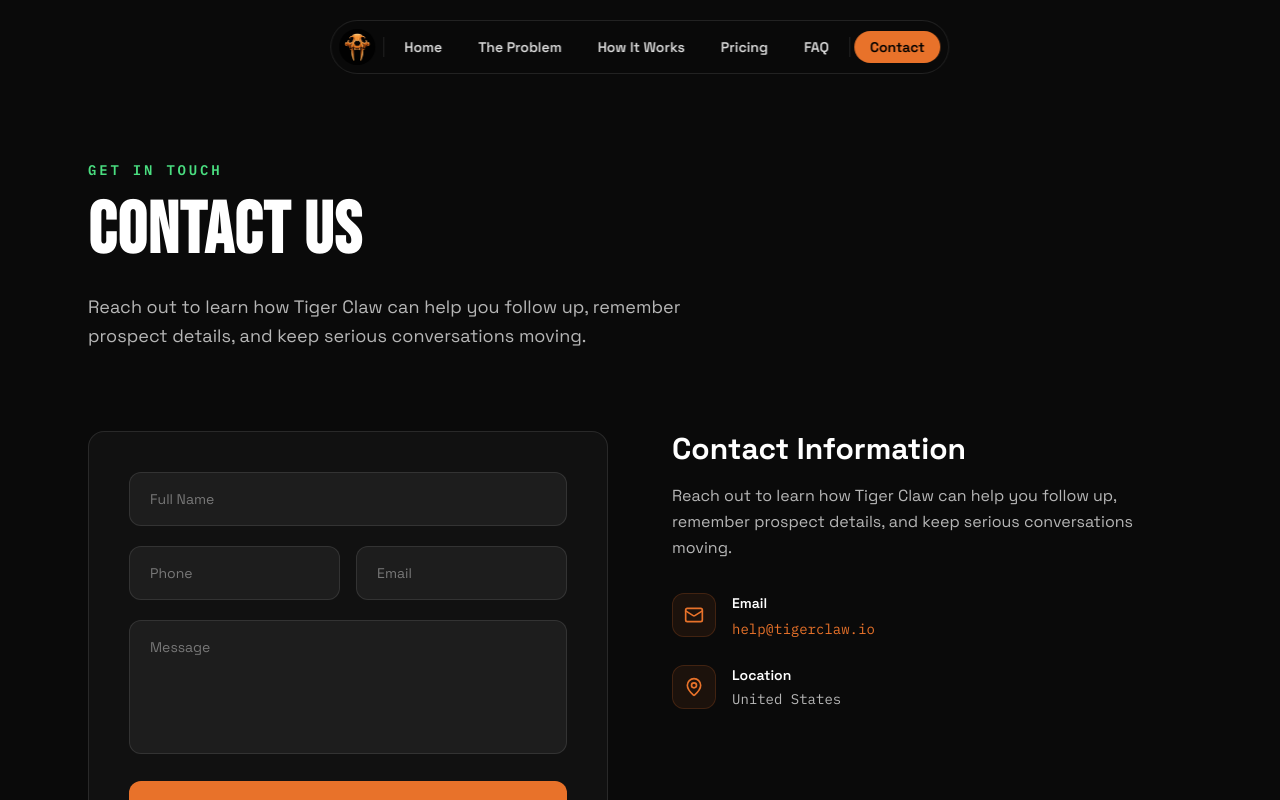
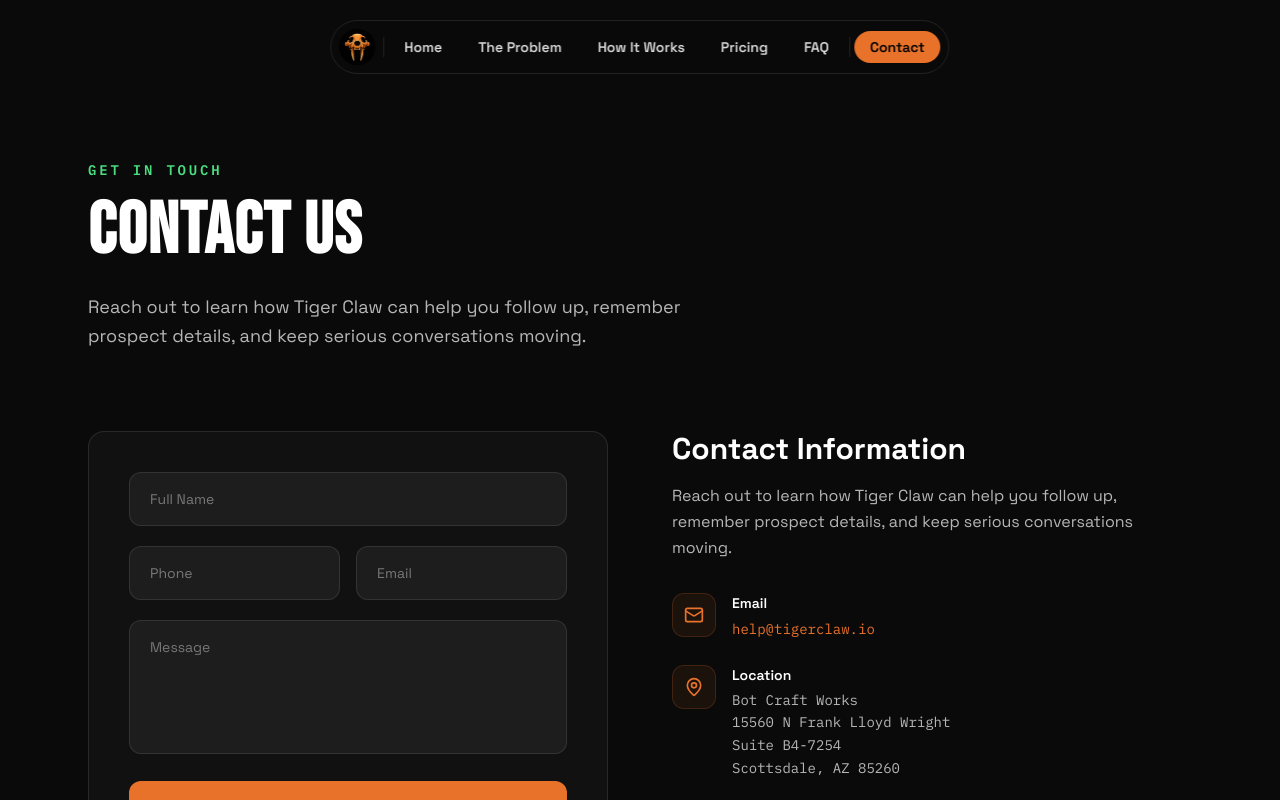
Before and after one commit to bbrysonelite-max/Tigerclawvebsite-v5, a React (Vite) app: page /contact in a window 1280 px wide. Shown: the top 800 px of the page. Built offline with nearby package versions, Linux system fonts and the light colour scheme.

Commit message:
Update TigerClaw public address

```diff
--- a/src/pages/Contact.tsx
+++ b/src/pages/Contact.tsx
@@ -355,8 +355,11 @@
                     </div>
                     <div>
                       <p className="text-white font-semibold text-sm mb-1" style={{ fontFamily: "'Space Grotesk', sans-serif" }}>Location</p>
-                      <p className="text-white/70 text-sm" style={{ fontFamily: "'IBM Plex Mono', monospace" }}>
-                        United States
+                      <p className="text-white/70 text-sm leading-relaxed" style={{ fontFamily: "'IBM Plex Mono', monospace" }}>
+                        Bot Craft Works<br />
+                        15560 N Frank Lloyd Wright<br />
+                        Suite B4-7254<br />
+                        Scottsdale, AZ 85260
                       </p>
                     </div>
                   </div>
--- a/src/pages/Legal.tsx
+++ b/src/pages/Legal.tsx
@@ -6,13 +6,18 @@
    Dark background (#0A0A0A), readable white text, orange accents.
    Sidebar nav on desktop, dropdown on mobile.
    All emails: help@tigerclaw.io
-   Address removed for privacy — PO Box pending
+   Public mailing address lives in ADDRESS_LINES below.
 ─── */
 
 const ORANGE = "#E8722A";
 const EMAIL = "help@tigerclaw.io";
 const DMCA_EMAIL = "help@tigerclaw.io";
-const ADDRESS = "United States";
+const ADDRESS_LINES = [
+  "Bot Craft Works",
+  "15560 N Frank Lloyd Wright",
+  "Suite B4-7254",
+  "Scottsdale, AZ 85260",
+];
 const EFFECTIVE = "April 23, 2026";
 
 export const LEGAL_EFFECTIVE = EFFECTIVE;
@@ -67,6 +72,23 @@
   return <a href={`mailto:${email}`} className="underline underline-offset-2 hover:text-white transition-colors" style={{ color: ORANGE }}>{email}</a>;
 }
 
+function AddressInline() {
+  return <>{ADDRESS_LINES.join(", ")}</>;
+}
+
+function AddressBlock() {
+  return (
+    <>
+      {ADDRESS_LINES.map((line) => (
+        <span key={line}>
+          {line}
+          <br />
+        </span>
+      ))}
+    </>
+  );
+}
+
 /* ─── CONTENT SECTIONS ─── */
 
 export function PrivacyPolicy() {
@@ -77,7 +99,7 @@
 
       <H3>Who We Are</H3>
       <P>This Privacy Policy describes how BotCraft Works LLC, doing business as Tiger Claw ("Tiger Claw," "we," "us," or "our"), collects, uses, and discloses information when you use our website at tigerclaw.io and our Tiger Claw AI Follow-Up Assistant service (the "Service").</P>
-      <P>Contact: <EmailLink /> | Mailing address: {ADDRESS}</P>
+      <P>Contact: <EmailLink /> | Mailing address: <AddressInline /></P>
 
       <H3>Information We Collect</H3>
       <P><Bold>From Operators (our paying customers):</Bold></P>
@@ -360,7 +382,7 @@
       </ol>
 
       <H3>Send notices to our Designated Agent:</H3>
-      <P>BotCraft Works LLC — DMCA Agent<br />{ADDRESS}<br />Email: <EmailLink address={DMCA_EMAIL} /></P>
+      <P>BotCraft Works LLC — DMCA Agent<br /><AddressBlock />Email: <EmailLink address={DMCA_EMAIL} /></P>
 
       <P><Bold>Counter-notices</Bold> may be submitted by users whose content was removed, following the requirements of 17 U.S.C. § 512(g).</P>
       <P><Bold>Repeat infringers</Bold> will have their accounts terminated.</P>
```
